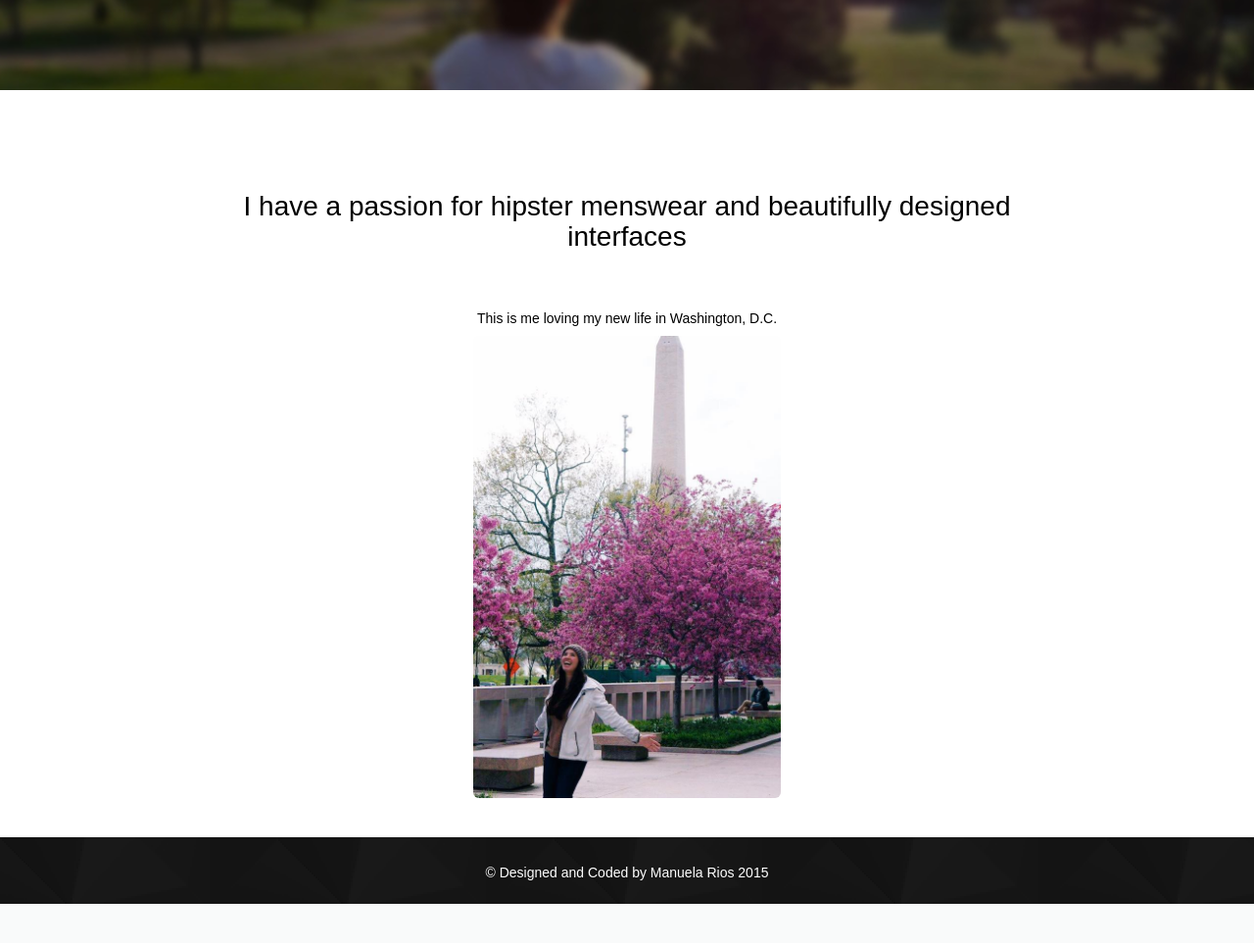
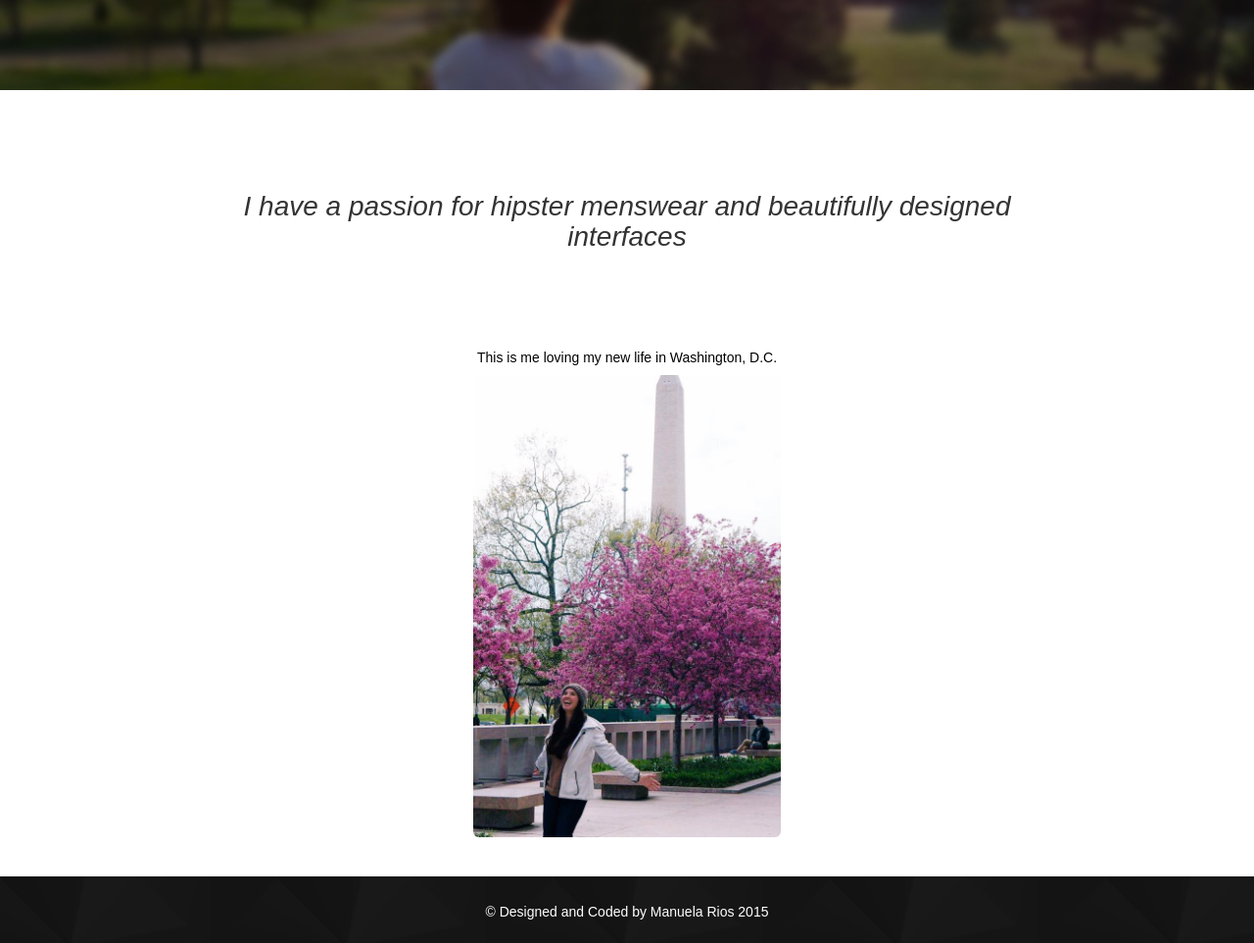
Before and after one commit to yorios9312/yorios9312.github.io, a PHP site: page / in a window 1280 px wide. Shown: the part 277-1240 px from the top of the page at 98% size. Before the commit the page ends 1200 px from the top, so only its background shows below. Run offline with PHP 8.4, Linux system fonts and the light colour scheme; some libraries are stand-ins or nearby versions; some web fonts are replaced.

Commit message:
Italics and color switch

```diff
--- a/css/styles.css
+++ b/css/styles.css
@@ -98,6 +98,10 @@ h3 {
 .skills h1 {
   text-align: center;
   font-size: 1em;
+}
+
+#passion {
+  color: #333;
 }
 
 #sectionHeading {
--- a/index.html
+++ b/index.html
@@ -75,7 +75,9 @@
     <!-- <h1 id="sectionHeading"></h1> -->
     <div id="about">
       <br>
-      <h1 class="animated fadeInUp">I have a passion for hipster menswear and beautifully designed interfaces</h1>
+      <h1 class="animated fadeInUp" id="passion"><i>I have a passion for hipster menswear and beautifully designed interfaces</i></h1>
+      <br>
+      <br>
       <br>
       <br>
       <h5>This is me loving my new life in Washington, D.C. </h5>
```
